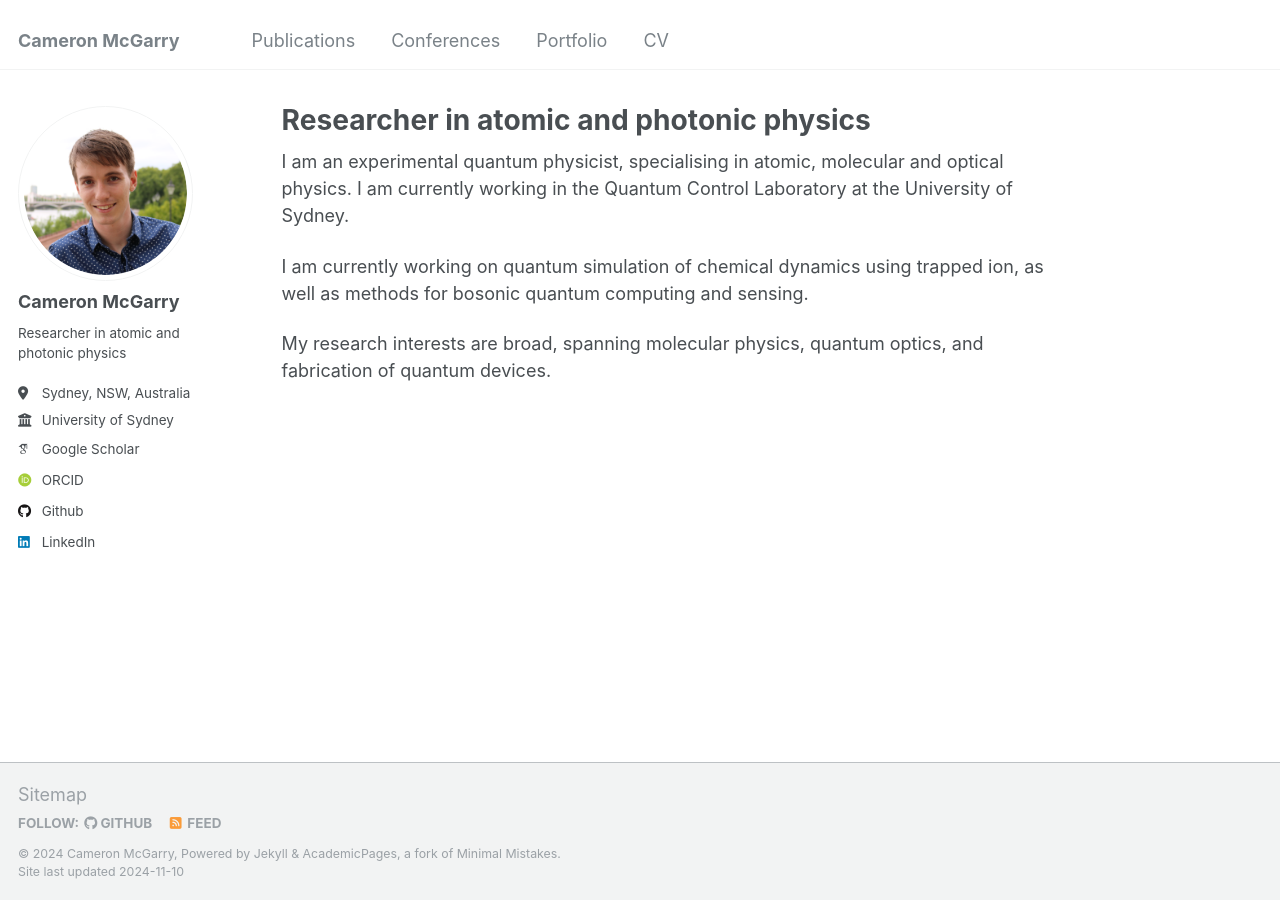
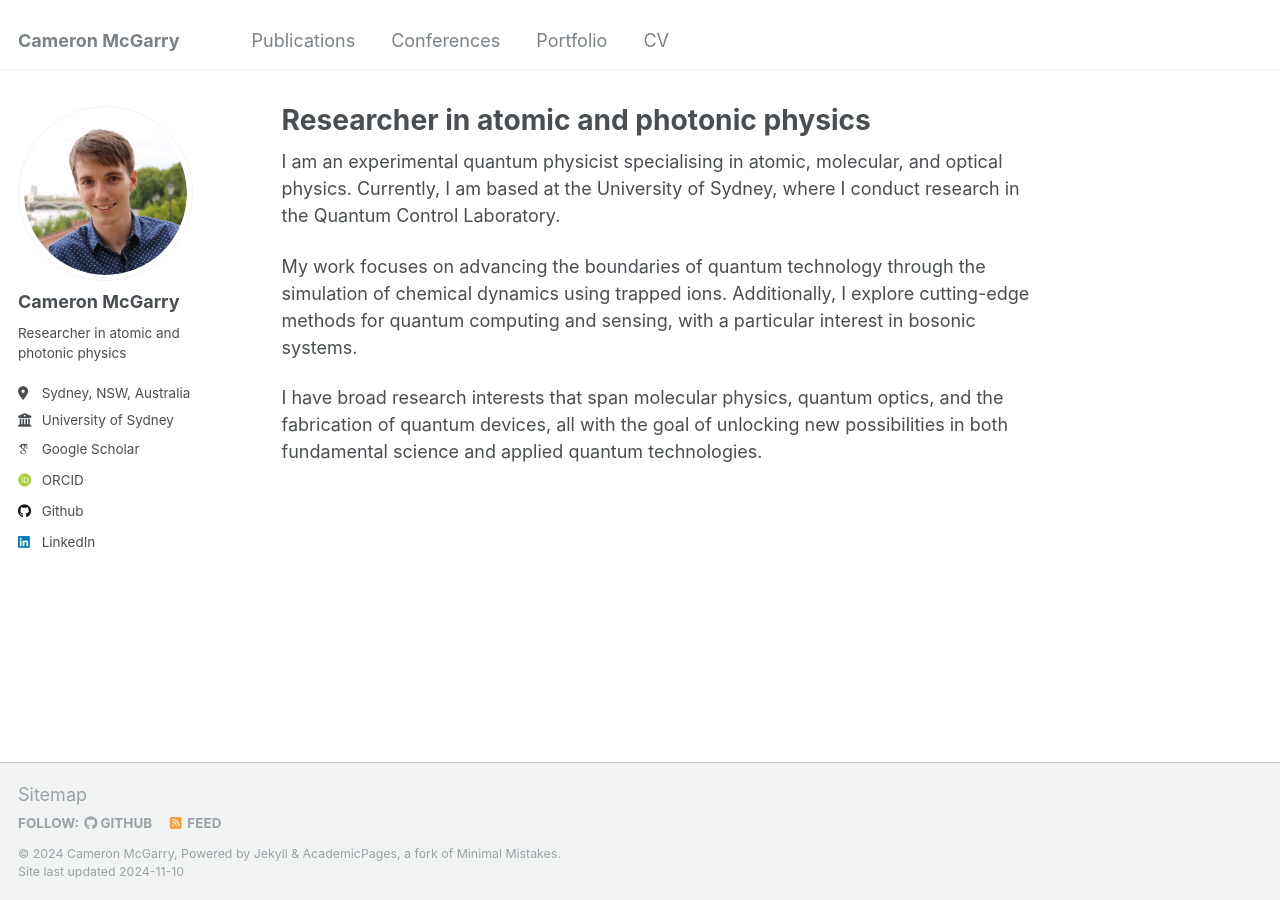
Before and after one commit to mcgarc/mcgarc.github.io, a Jekyll site: the page built from _pages/about.md, in a window 1280 px wide. Built offline with Jekyll 4.4.1, drawn with Linux system fonts in a browser that asks for light colours; some web fonts are replaced.

Commit message:
Slightly better about page

```diff
--- a/_pages/about.md
+++ b/_pages/about.md
@@ -7,12 +7,8 @@ redirect_from:
   - /about.html
 ---
 
-I am an experimental quantum physicist, specialising in atomic, molecular and
-optical physics. I am currently working in the Quantum Control Laboratory at
-the University of Sydney.
+I am an experimental quantum physicist specialising in atomic, molecular, and optical physics. Currently, I am based at the University of Sydney, where I conduct research in the Quantum Control Laboratory.
 
-I am currently working on quantum simulation of chemical dynamics using trapped
-ion, as well as methods for bosonic quantum computing and sensing.
+My work focuses on advancing the boundaries of quantum technology through the simulation of chemical dynamics using trapped ions. Additionally, I explore cutting-edge methods for quantum computing and sensing, with a particular interest in bosonic systems.
 
-My research interests are broad, spanning molecular physics, quantum optics,
-and fabrication of quantum devices.
+I have broad research interests that span molecular physics, quantum optics, and the fabrication of quantum devices, all with the goal of unlocking new possibilities in both fundamental science and applied quantum technologies.
```
